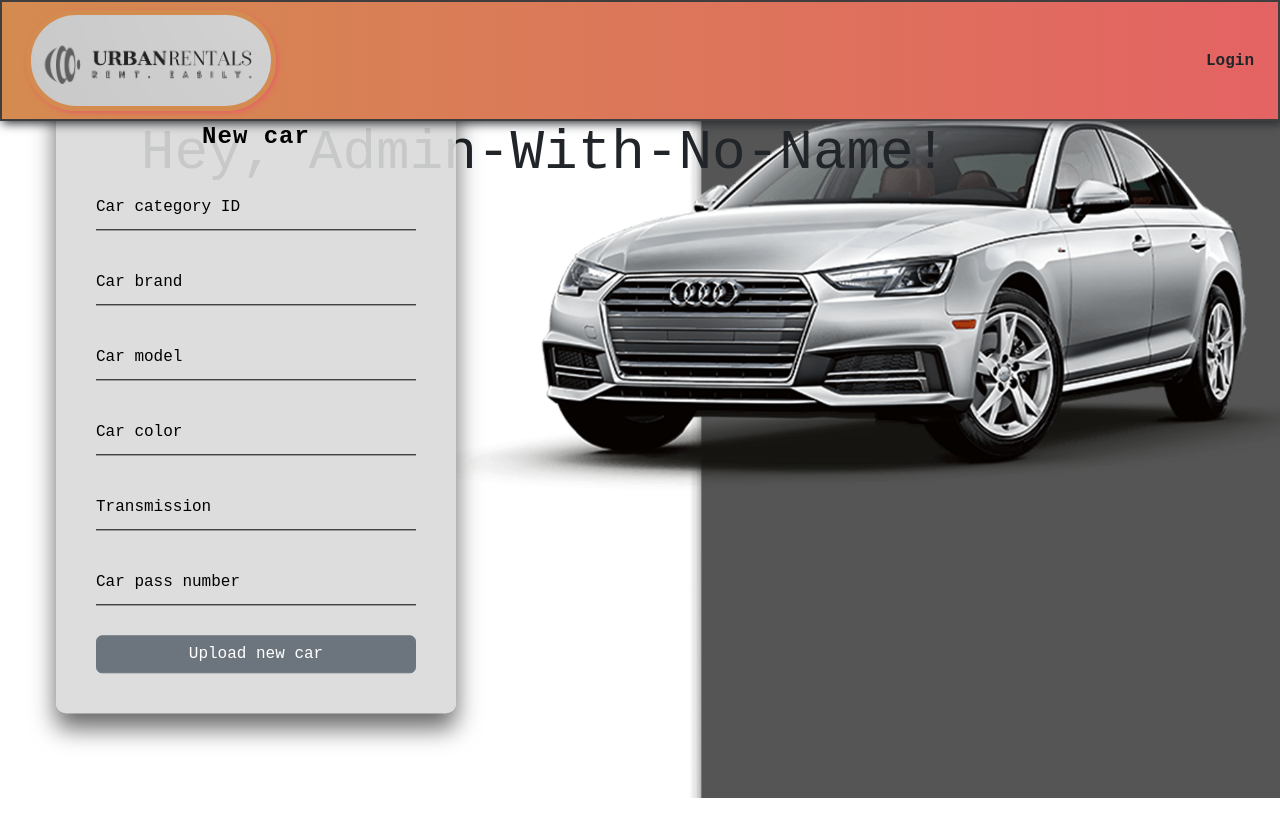
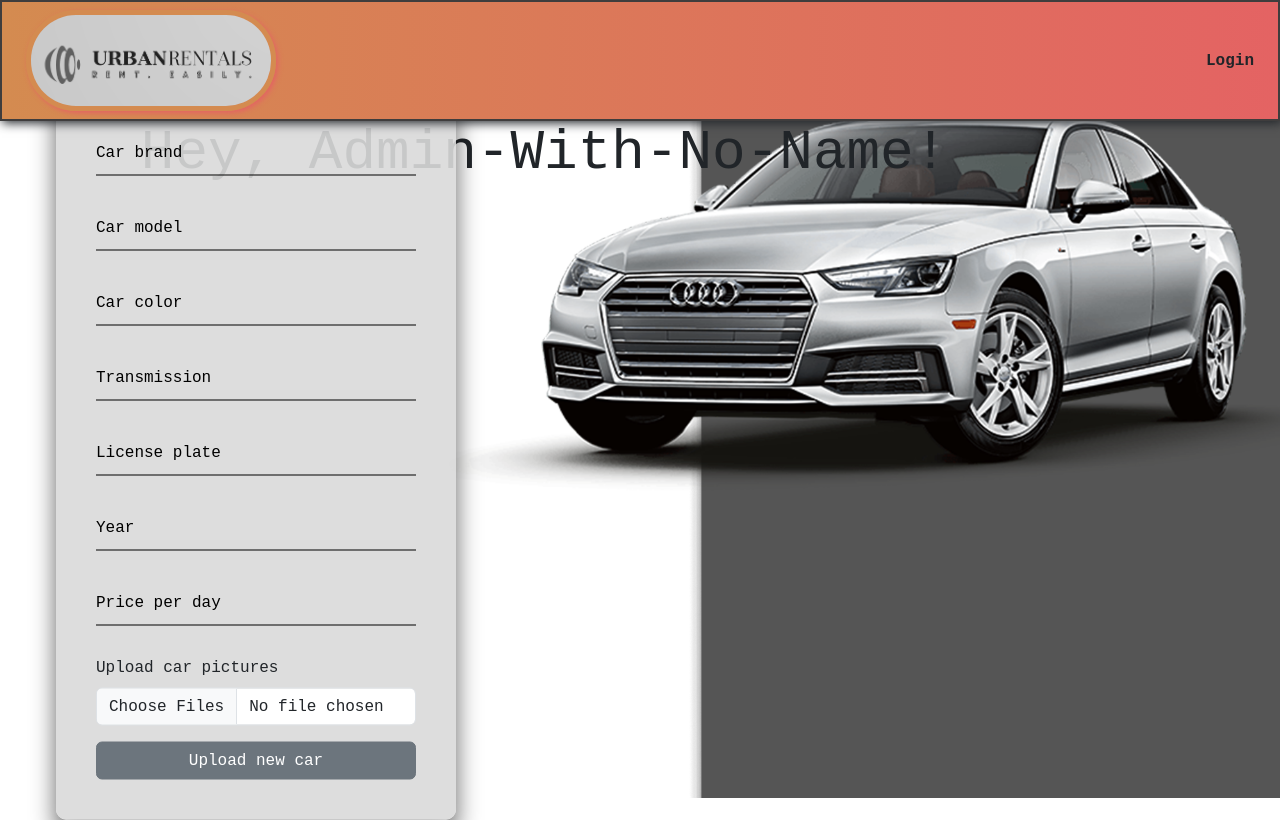
Before and after one commit to dnl2k07/urbanRental-front, a React (Vite) app: page /admin in a window 1280 px wide. Built offline with nearby package versions, Linux system fonts and the light colour scheme; no server answers.

Commit message:
Small improvements in admin page

```diff
--- a/src/Pages/AdminPage.jsx
+++ b/src/Pages/AdminPage.jsx
@@ -1,128 +1,162 @@
 import Navbar from "../components/NavBar"
 import { useState, useEffect } from "react"
-import { data, useNavigate } from "react-router-dom"
+import { useNavigate } from "react-router-dom"
 import { whoAmI, logout } from "../usersFolder/users"
 import backgroundPic from "../pics/BackgroundPic.png"
+
 export default function AdminPage() {
-    const navigate = useNavigate
-
-        //     < input
-        // name = "name"
-        // value = { user.name }
-        // onChange = { handleChange }
-        // placeholder = "Név"
-        //>
-
-    const [car, setCar] = useState({});
+    const navigate = useNavigate()
+    const [car, setCar] = useState({
+        category_id: "",
+        brand: "",
+        model: "",
+        color: "",
+        transmission: "",
+        license_plate: "",
+        year: "",
+        price_per_day: ""
+    });
     const [user, setUser] = useState(null)
     const [userError, setUserError] = useState(null)
+    const [uploadMsg, setUploadMsg] = useState(null)
 
     useEffect(() => {
         async function load() {
             const data = await whoAmI()
-            console.log(data);
             if (!data.error) {
                 setUser(data)
+            } else {
+                setUserError(data.error)
             }
-            setUserError(data.error)
         }
         load()
     }, [])
 
-    async function failedLogin() {
-        const data = await logout()
-        if (data.error === "nincs cookie") {
-            setUserError("Nincs aktív bejelentkezés!")
-        }
-    }
-
     async function onLogout() {
         const data = await logout()
-
         if (data.error) {
             return setUserError(data.error)
         }
         setUser(null)
-        failedLogin()
         navigate('/')
     }
 
+    const handleChange = (e) => {
+        const { name, value } = e.target;
+        setCar(prev => ({
+            ...prev,
+            [name]: value,
+        }));
+    };
+
     const handleSubmit = async (e) => {
         e.preventDefault();
-        const adminData = {
-            email: email,
-            psw: psw
-        };
+        setUploadMsg(null);
+
+        const formData = new FormData();
+        Object.keys(car).forEach(key => {
+            formData.append(key, car[key]);
+        });
+
+        const files = e.target.carPics.files;
+        for (let i = 0; i < files.length; i++) {
+            formData.append("img", files[i]);
+        }
 
         try {
-            const response = await fetch("http://localhost:3000/admin/login", {
+            const userId = user?.user_id || 1;
+            const response = await fetch(`http://localhost:3000/admin/carwithimgupload/${userId}`, {
                 method: "POST",
-                headers: {
-                    "Content-Type": "application/json"
-                },
-                body: JSON.stringify(userData),
+                body: formData,
                 credentials: "include"
             });
 
-            const data = await response.json();
+            const text = await response.text();
+            console.log("RAW RESPONSE:", text);
+            console.log("STATUS:", response.status);
 
-            console.log("Server response:", data);
-
+            let result;
+            try {
+                result = JSON.parse(text);
+            } catch (err) {
+                // Ha nem JSON, akkor kiírjuk a nyers választ
+                setUploadMsg(`❌ Szerver nem JSON-t küldött (status: ${response.status}): ${text.slice(0, 200)}`);
+                return;
+            }
+            console.log(response);
             if (response.ok) {
-                navigate("/");
+                setUploadMsg(`✅ Sikeres feltöltés! Vehicle ID: ${result.vehicle_id}, képek: ${result.uploaded}`);
+                setCar({
+                    category_id: "",
+                    brand: "",
+                    model: "",
+                    color: "",
+                    transmission: "",
+                    license_plate: "",
+                    year: "",
+                    price_per_day: ""
+                });
+                e.target.reset();
             } else {
-                alert(data.message || "Login failed");
+                setUploadMsg(`❌ Hiba: ${result.error || 'Ismeretlen hiba'}`);
             }
-
-        } catch (error) {
-            console.error("Error:", error);
+        } catch (err) {
+            setUploadMsg(`❌ Hálózati hiba: ${err.message}`);
         }
     };
 
-
     return (
         <div className="logoutErrorBox">
-            <Navbar user={user} onLogout={onLogout}></Navbar>
+            <Navbar user={user} onLogout={onLogout} />
             <div className="container-fluid min-vh-100 pt-5 p-0" id="mainWindow">
                 <div className="row g-0 h-100 align-items-center">
 
                     <div className="col-md-4 px-5">
                         <h1 className="display-4 greetingText">Hey, {user?.username || 'Admin-With-No-Name'}!</h1>
-                        <div class="car-box">
+                        <div className="car-box">
                             <p>New car</p>
                             <form onSubmit={handleSubmit}>
-                                <div class="admin-box">
-                                    <input required="number" name="carCategoryId" onChange={(e) => setCategoryID(e.target.value)} />
+                                <div className="admin-box">
+                                    <input type="number" name="category_id" value={car.category_id} onChange={handleChange} required />
                                     <label>Car category ID</label>
                                 </div>
-                                <div class="admin-box">
-                                    <input required="text" name="carBrand" onChange={(e) => setCarBrand(e.target.value)} />
+                                <div className="admin-box">
+                                    <input type="text" name="brand" value={car.brand} onChange={handleChange} required />
                                     <label>Car brand</label>
                                 </div>
-                                <div class="admin-box">
-                                    <input required="text" name="carModel" onChange={(e) => setCarModel(e.target.value)} />
+                                <div className="admin-box">
+                                    <input type="text" name="model" value={car.model} onChange={handleChange} required />
                                     <label>Car model</label>
                                 </div>
-                                <div class="admin-box">
-                                    <input required="text" name="carColor" onChange={(e) => setCarColor(e.target.value)} />
+                                <div className="admin-box">
+                                    <input type="text" name="color" value={car.color} onChange={handleChange} required />
                                     <label>Car color</label>
                                 </div>
-                                <div class="admin-box">
-                                    <input required="text" name="carTransmission" onChange={(e) => setTransmission(e.target.value)} />
+                                <div className="admin-box">
+                                    <input type="text" name="transmission" value={car.transmission} onChange={handleChange} required />
                                     <label>Transmission</label>
                                 </div>
-                                <div class="admin-box">
-                                    <input required="text" name="carNumber" onChange={(e) => setCarPass(e.target.value)} />
-                                    <label>Car pass number</label>
+                                <div className="admin-box">
+                                    <input type="text" name="license_plate" value={car.license_plate} onChange={handleChange} required />
+                                    <label>License plate</label>
+                                </div>
+                                <div className="admin-box">
+                                    <input type="number" name="year" value={car.year} onChange={handleChange} required />
+                                    <label>Year</label>
+                                </div>
+                                <div className="admin-box">
+                                    <input type="number" name="price_per_day" value={car.price_per_day} onChange={handleChange} required />
+                                    <label>Price per day</label>
+                                </div>
+                                <div className="mb-3">
+                                    <label className="form-label">Upload car pictures</label>
+                                    <input type="file" className="form-control" name="carPics" accept="image/*" multiple />
                                 </div>
                                 <button type="submit" className="btn btn-secondary w-100">
                                     Upload new car
                                 </button>
-                                {/* <div class="mb-3">
-                                    <label class="form-label">Upload car pictures</label>
-                                    <input type="file" class="form-control" name="carPics" onChange={handleCarsUpload} accept="image/*" multiple/>
-                                </div> */}
                             </form>
+                            {uploadMsg && <div className="alert alert-info mt-3">{uploadMsg}</div>}
                         </div>
                     </div>
 
@@ -142,7 +176,7 @@ export default function AdminPage() {
 
                 </div>
             </div>
-            {userError && true && <div className="alert alert-danger text-center my-2 w-25 h-25 m-5" >{userError}</div>}
+            {userError && <div className="alert alert-danger text-center my-2 w-25 h-25 m-5">{userError}</div>}
         </div>
     )
 }
```
